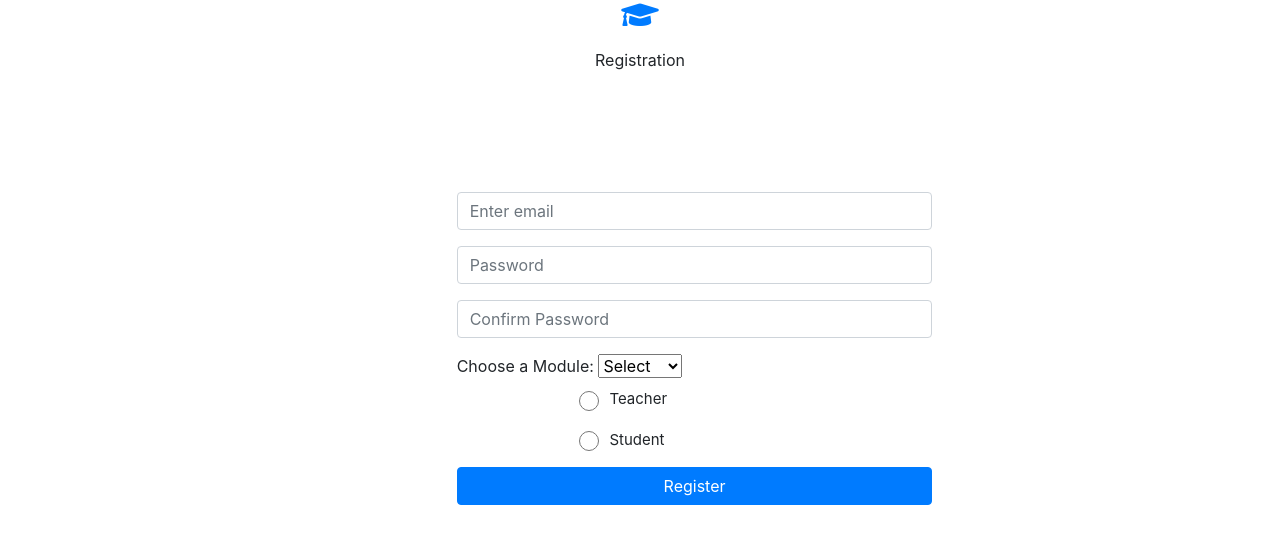
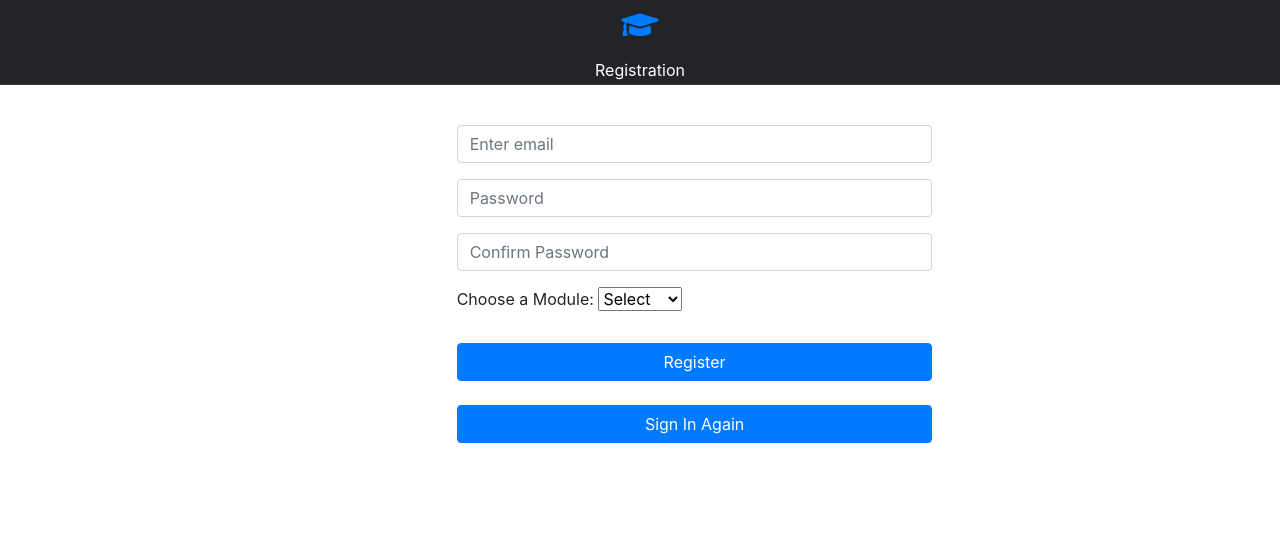
Before and after one commit to 6Ro0T/Flipr-Hackathon, a PHP site: page /register.php in a window 1280 px wide. Shown: the top 544 px of the page. Run offline with PHP 8.4, Linux system fonts and the light colour scheme; some libraries are stand-ins or nearby versions.

Commit message:
updated register

```diff
--- a/register.php
+++ b/register.php
@@ -42,6 +42,7 @@ if(isset($_POST['register'])){
 
     <title>MYNCC:Register</title>
 
+
     <link rel="stylesheet" href="https://pro.fontawesome.com/releases/v5.10.0/css/all.css" integrity="sha384-AYmEC3Yw5cVb3ZcuHtOA93w35dYTsvhLPVnYs9eStHfGJvOvKxVfELGroGkvsg+p" crossorigin="anonymous"/>
     <link rel="stylesheet" href="https://cdn.jsdelivr.net/npm/@fortawesome/fontawesome-free@5.15.4/css/fontawesome.min.css" integrity="sha384-jLKHWM3JRmfMU0A5x5AkjWkw/EYfGUAGagvnfryNV3F9VqM98XiIH7VBGVoxVSc7" crossorigin="anonymous">
     <!-- Bootstrap Core and vandor -->
@@ -50,13 +51,13 @@ if(isset($_POST['register'])){
     <!-- Core css -->
 </head>
 <body class="font-muli theme-cyan gradient">
-    <header class="header black-bg">
+    <header style="height: 85px; background: #22242a; border-bottom: 1px solid #393d46;">
         <div class="text-center">
-                    <a class="header-brand" href="index.php"><i class="fa fa-graduation-cap brand-logo" style="font-size: 30px;"></i></a>
-                    <div class="card-title mt-3"> Registration </div>
+                    <a class="header-brand" href="register.php"><i class="fa fa-graduation-cap brand-logo" style="font-size: 30px; margin-top: 10px;"></i></a>
+                    <div class="card-title mt-3" style="color: white;"> Registration </div>
                 </div>
     </header>
-<form action="register.php" method="Post" style="margin-top: 100px;">
+<form action="register.php" method="Post" style="margin-top: 20px;">
 
     <div class="row">
         <div class="col-md-5 offset-md-4">
@@ -75,15 +76,16 @@ if(isset($_POST['register'])){
                     <p id="validate-status" ></p>
                 </div>
                 <div class="">
-                 <label for="cars" >Choose a Module:</label>
+                 <label for="role" >Choose a Module:</label>
 
-                <select name="division"  required >
+                <select name="division"  required>
                 <option >Select</option>
                 <option value="teacher" >Teacher</option>
                 <option value="student">Student</option>
 
                 </select>
                 </div>
+                <br>
                 <script type="text/javascript">
                     $(document).ready(function(){
                         $("#exampleInputPassword2").keyup(validate);
@@ -104,7 +106,7 @@ if(isset($_POST['register'])){
                         }
                     }
                 </script>
-                <div class="form-group" style="margin-left: 30%;">
+                <!-- <div class="form-group" style="margin-left: 30%;">
                     <input type="radio" name="teacher" id="teacher" class="form-check-input" style="height: 20px; width: 20px;">
                         <label class="form-check-label" style="margin-left: 10px; font-size: 15px;">Teacher</label>
                     </input>
@@ -113,11 +115,11 @@ if(isset($_POST['register'])){
                     <input type="radio" name="student" id="student" class="form-check-input" style="height: 20px; width: 20px;">
                         <label class="form-check-label" style="margin-left: 10px; font-size: 15px;">Student</label>
                     </input>
-                </div>
+                </div> -->
                 <div class="text-center">
                 <?php if($flag) {?>
                     <div class="alert alert-success">
-                    <Strong>Registered Successfully</strong>
+                    <Strong script="alert(1);">Registered Successfully</strong>
                     </div>
                 <?php } ?>
                 <?php if($count) {?>
@@ -128,6 +130,9 @@ if(isset($_POST['register'])){
                 </div>
                 <div class="text-center">
                     <button class="btn btn-primary btn-block" type="submit" name='register'>Register</button>
+                </div><br>
+                <div class="text-center">
+                    <button class="btn btn-primary btn-block" type="submit" name='signin' onclick="window.location.href='index.php';">Sign In Again</button>
                 </div>
             </div>
         </div>
```
Also changed, not shown: index.php (+5 -5 lines).
